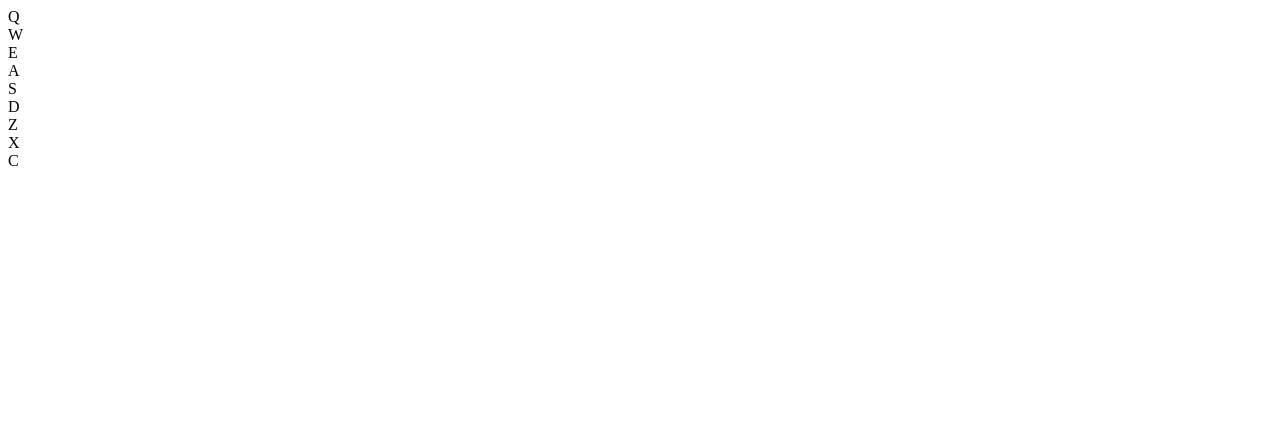
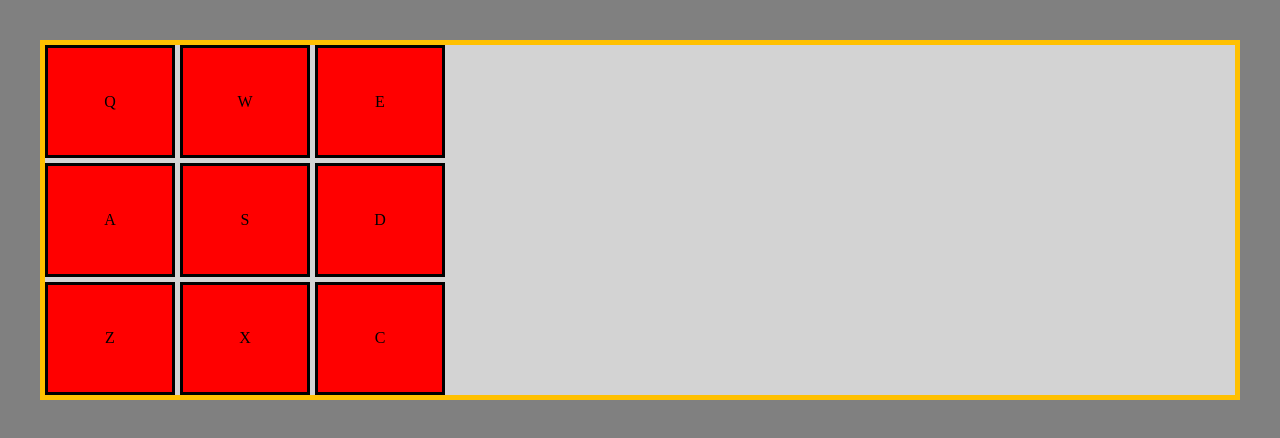
Before and after one commit to rosswilliamsdev/fCC_React_Projects, a React (Vite) app in the folder FCC_Drum_Machine/: page / in a window 1280 px wide. Shown: the top 438 px of the page. Built offline with nearby package versions, Linux system fonts and the light colour scheme.

Commit message:
for mork

```diff
--- a/FCC_Drum_Machine/src/App.css
+++ b/FCC_Drum_Machine/src/App.css
@@ -4,3 +4,30 @@
   padding: 2rem;
   text-align: center;
 }
+
+body {
+  background-color: gray;
+}
+
+#drum-machine {
+  background-color: #d3d3d3;
+  border: 5px solid #ffc000;
+}
+
+.drum-pad {
+  display: flex;
+  background-color: red;
+  border: 3px solid black;
+  text-align: center;
+  justify-content: center;
+  align-items: center;
+}
+
+.pad-grid {
+  width: 400px;
+  height: 350px;
+  display: grid;
+  grid-template-columns: 1fr 1fr 1fr;
+  grid-template-rows: 1fr 1fr 1fr;
+  gap: 5px;
+}
--- a/FCC_Drum_Machine/src/App.jsx
+++ b/FCC_Drum_Machine/src/App.jsx
@@ -1,10 +1,11 @@
 import Button from "./Button";
+import "./App.css";
 
 export default function App() {
   return (
     <div id="drum-machine">
       <div id="display">
-          <Button />
+        <Button />
       </div>
     </div>
   );
```
